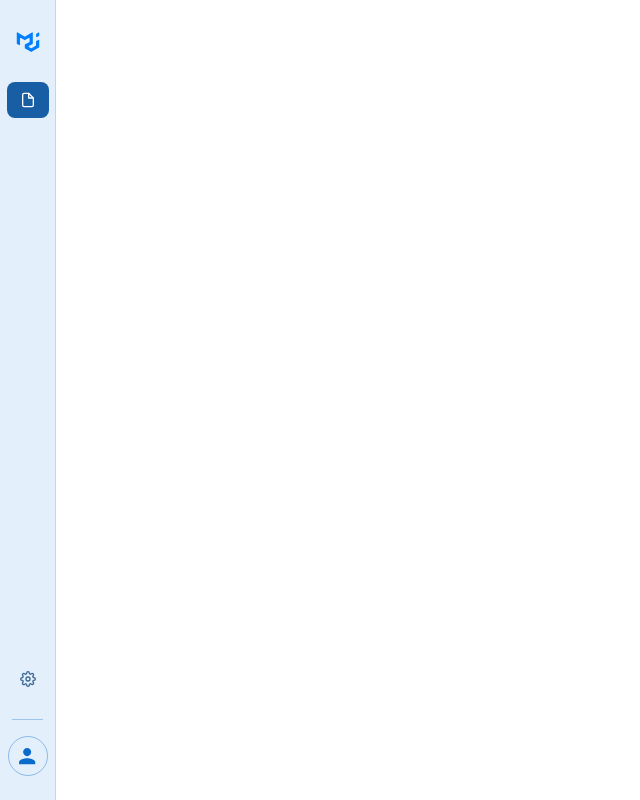
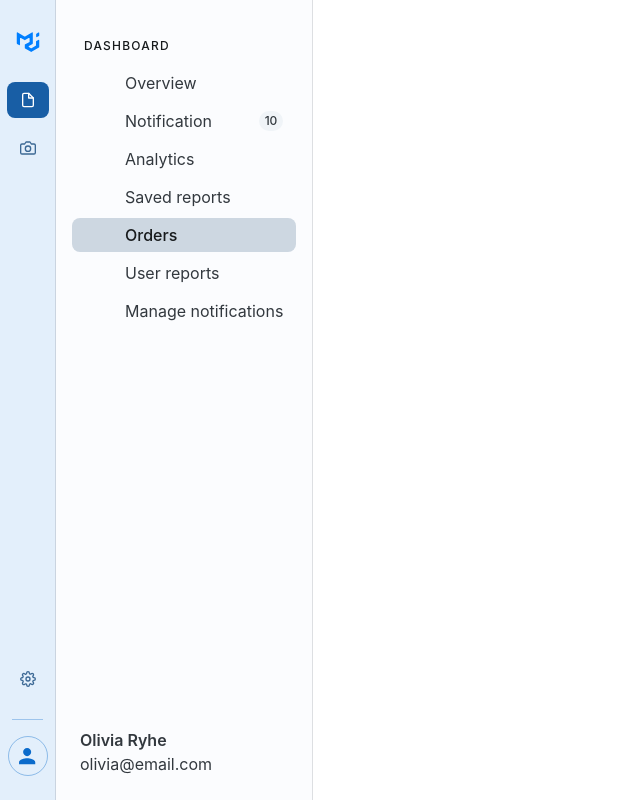
Before and after one commit to Roy-Kid/molvis-ui, a React (Vite) app: page / in a window 1280 px wide. Shown: the whole page, without its empty margins (0-640 px from the left). Built offline with nearby package versions, Linux system fonts and the light colour scheme.

Commit message:
bug found: sidebar can not eject

```diff
--- a/src/App.tsx
+++ b/src/App.tsx
@@ -21,9 +21,9 @@ export default function JoyOrderDashboardTemplate() {
       <CssBaseline />
       <Box sx={{ display: 'flex', minHeight: '100dvh' }}>
         {/* <Header /> */}
-         <FirstSidebar />
-        {/*<SecondSidebar />
-        <Box
+        <FirstSidebar />
+        <SecondSidebar />
+        {/* <Box
           component="main"
           className="MainContent"
           sx={(theme) => ({
--- a/src/components/FirstSidebar.tsx
+++ b/src/components/FirstSidebar.tsx
@@ -1,4 +1,3 @@
-import * as React from 'react';
 import GlobalStyles from '@mui/joy/GlobalStyles';
 import Avatar from '@mui/joy/Avatar';
 import Divider from '@mui/joy/Divider';
@@ -7,9 +6,9 @@ import ListItem from '@mui/joy/ListItem';
 import ListItemButton from '@mui/joy/ListItemButton';
 import Sheet from '@mui/joy/Sheet';
 import MolvisLogo from './MolvisLogo';
-import { openSidebar } from '../utils/sidebarController';
+import { toggleSidebar } from '../utils/sidebarController';
 
-import {FiFile, FiSettings} from 'react-icons/fi';
+import {FiCamera, FiFile, FiSettings} from 'react-icons/fi';
 
 export default function FirstSidebar() {
   return (
@@ -57,9 +56,14 @@ export default function FirstSidebar() {
             selected
             variant="solid"
             color="primary"
-            onClick={() => openSidebar()}
+            onClick={() => toggleSidebar()}
           >
             <FiFile />
+          </ListItemButton>
+        </ListItem>
+        <ListItem>
+          <ListItemButton>
+            <FiCamera />
           </ListItemButton>
         </ListItem>
       </List>
```
Also changed, not shown: src/utils/sidebarController.tsx (indentation only).
